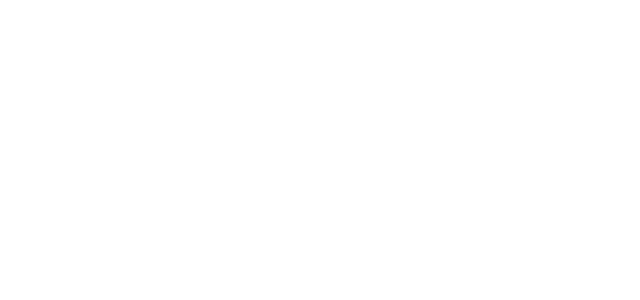
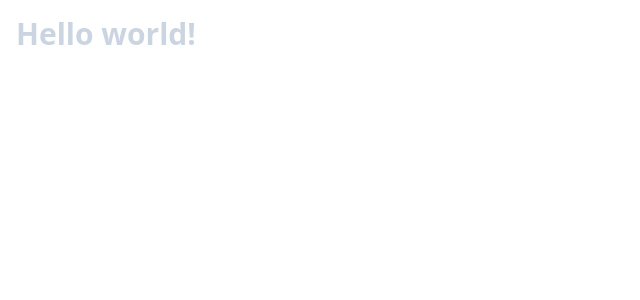
Before and after one commit to hicarlodacuyan/where-is-waldo, a React (Create React App) app: page / in a window 1280 px wide. Shown: the top 300 px of the page, without its empty margins (0-640 px from the left). Built offline with nearby package versions, Linux system fonts and the light colour scheme.

Commit message:
Config tailwindcss

```diff
--- a/package.json
+++ b/package.json
@@ -34,5 +34,8 @@
       "last 1 firefox version",
       "last 1 safari version"
     ]
+  },
+  "devDependencies": {
+    "tailwindcss": "^3.1.8"
   }
 }
--- a/src/App.css
+++ b/src/App.css
@@ -0,0 +1,3 @@
+@tailwind base;
+@tailwind components;
+@tailwind utilities;
--- a/src/App.js
+++ b/src/App.js
@@ -1,7 +1,9 @@
 import "./App.css";
 
 const App = () => {
-  return <></>;
+  return (
+    <h1 className="text-3xl font-bold text-slate-300 p-4">Hello world!</h1>
+  );
 };
 
 export default App;
--- /dev/null
+++ b/tailwind.config.js
@@ -0,0 +1,8 @@
+/** @type {import('tailwindcss').Config} */
+module.exports = {
+  content: ["./src/**/*.{html,js}"],
+  theme: {
+    extend: {},
+  },
+  plugins: [],
+};
```
Also changed, not shown: 1 other file (tests, documents, lock files or other folders).
